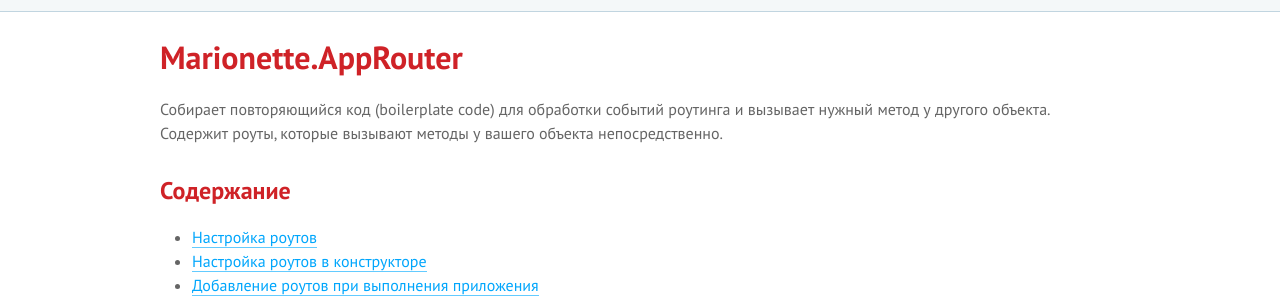
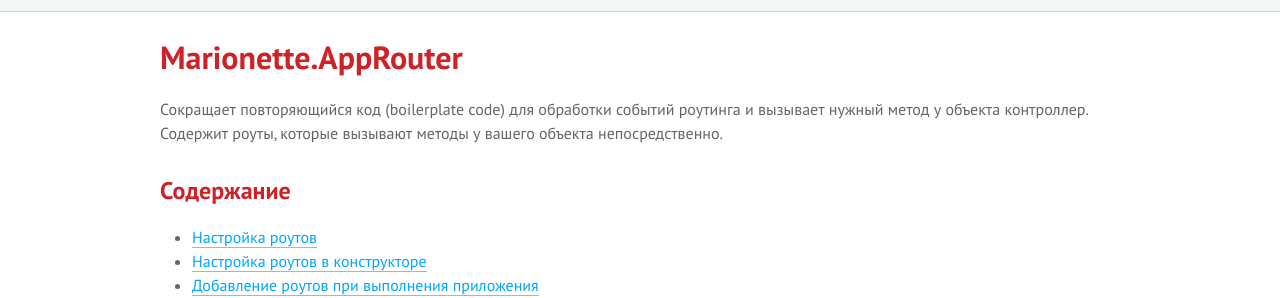
Before and after one commit to sadcitizen/marionettejs.ru, a Jekyll site: the page built from _posts/2014-01-20-approuter.md, in a window 1280 px wide and 900 px high. Shown: the part 364-662 px from the top of the window. Built offline with Jekyll 4.4.1, drawn with Linux system fonts in a browser that asks for light colours; some web fonts are replaced; Markdown is read by kramdown in place of the engine named in the settings.

Commit message:
fixed translation ru/AppRouter

```diff
--- a/_includes/translation/ru/marionette.approuter.md
+++ b/_includes/translation/ru/marionette.approuter.md
@@ -1,5 +1,5 @@
-Собирает повторяющийся код (boilerplate code) для обработки событий роутинга и
-вызывает нужный метод у другого объекта. Содержит роуты, которые вызывают
+Сокращает повторяющийся код (boilerplate code) для обработки событий роутинга и
+вызывает нужный метод у объекта контроллер. Содержит роуты, которые вызывают
 методы у вашего объекта непосредственно.
 
 ## Содержание
```
